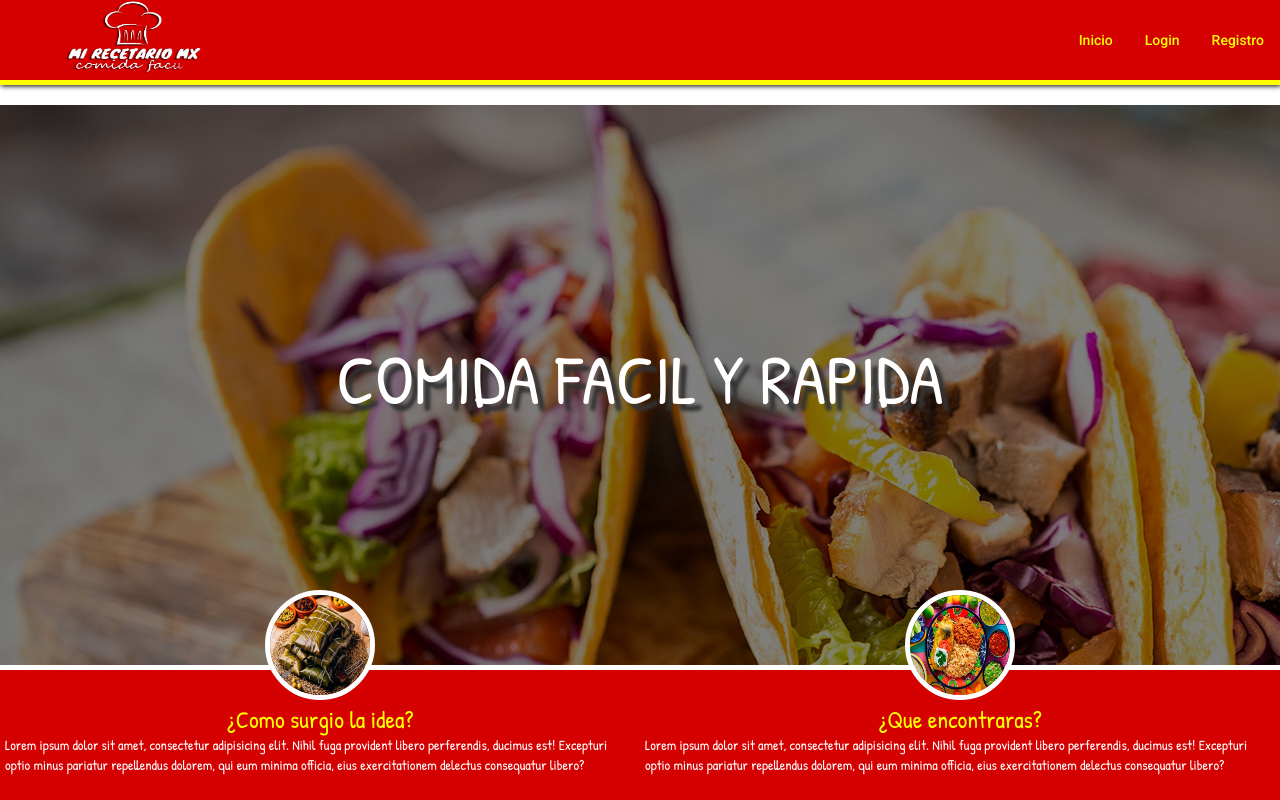
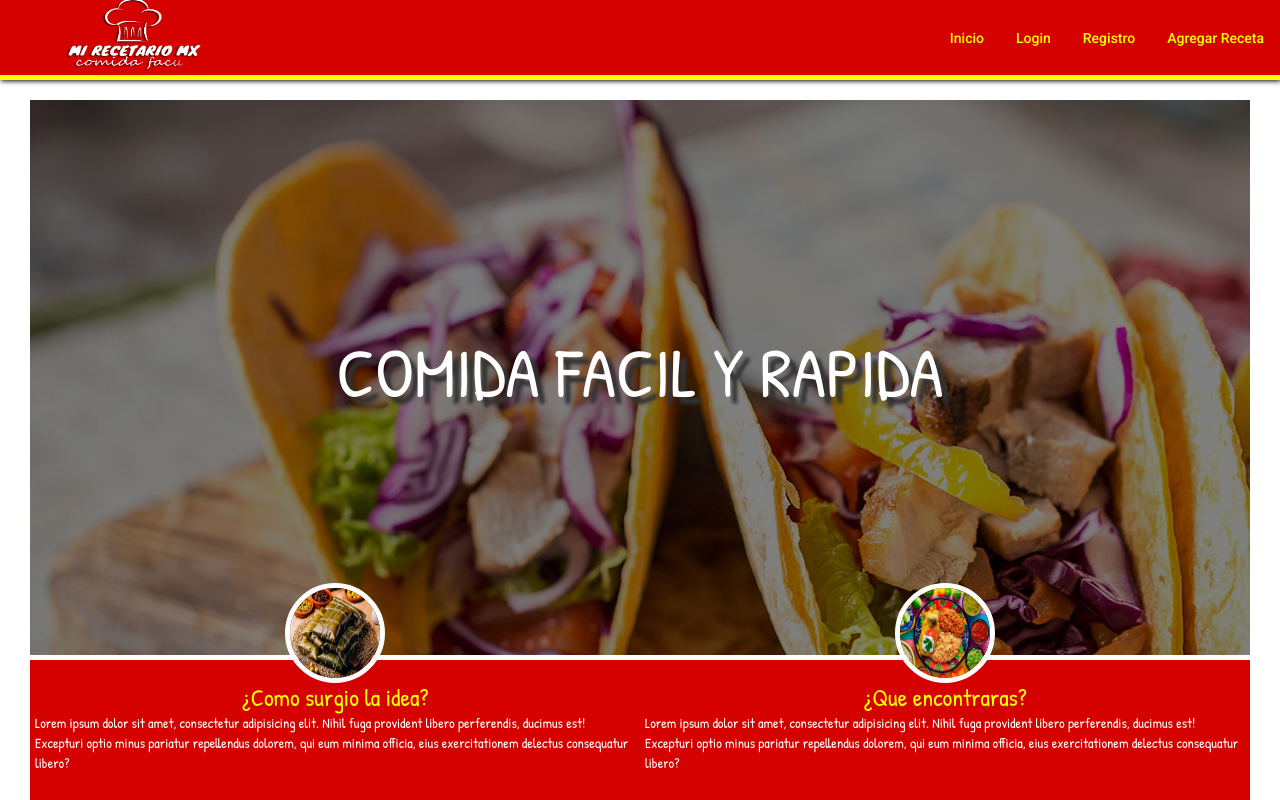
Before and after one commit to josue1919/angular-designicode, an Angular app: page /#/ in a window 1280 px wide. Shown: the top 800 px of the page. Built offline with nearby package versions, Linux system fonts and the light colour scheme.

Commit message:
Vista agregar receta

```diff
--- a/angular.json
+++ b/angular.json
@@ -31,9 +31,14 @@
               "src/assets"
             ],
             "styles": [
+              "node_modules/bootstrap/dist/css/bootstrap.min.css",
               "src/styles.scss"
             ],
-            "scripts": []
+            "scripts": [
+              "node_modules/jquery/dist/jquery.min.js",
+  "node_modules/@popperjs/core/dist/umd/popper.min.js",
+  "node_modules/bootstrap/dist/js/bootstrap.min.js"
+            ]
           },
           "configurations": {
             "production": {
--- a/src/app/layout/navigation/navigation.component.html
+++ b/src/app/layout/navigation/navigation.component.html
@@ -5,6 +5,7 @@
     <button mat-button routerLink="">Inicio</button>
     <button mat-button routerLink="/login">Login</button>
     <button mat-button routerLink="/registro">Registro</button>
+    <button mat-button routerLink="/recetaslist">Agregar Receta</button>
     </section>
 
 </div>
--- /dev/null
+++ b/src/app/modules/recetas/recetas-detail/recetas-detail.component.html
@@ -0,0 +1 @@
+<p>recetas-detail works!</p>
--- /dev/null
+++ b/src/app/modules/recetas/recetas-detail/recetas-detail.component.ts
@@ -0,0 +1,15 @@
+import { Component, OnInit } from '@angular/core';
+
+@Component({
+  selector: 'app-recetas-detail',
+  templateUrl: './recetas-detail.component.html',
+  styleUrls: ['./recetas-detail.component.scss']
+})
+export class RecetasDetailComponent implements OnInit {
+
+  constructor() { }
+
+  ngOnInit(): void {
+  }
+
+}
--- /dev/null
+++ b/src/app/modules/recetas/recetas-list/recetas-list.component.html
@@ -0,0 +1,73 @@
+<div class="container">
+    <div class="text-center">
+        <h2 class="section-heading text-uppercase">¡Agrega tu receta!</h2>
+        <h3 class="section-subheading text-muted">en este apartado puedes compartir tu receta para que pueda llegar muchas personas.</h3>
+    </div>
+
+
+<div class="forms" style="width: 40rem;  margin: auto;">
+
+<form>
+<div class="form-row">
+<div class="col-md-8 mb-3">
+    <label for="validationDefault01">Nombre de la receta </label>
+    <input type="text" class="form-control" id="validationDefault01" placeholder="inserta el nombre de la receta" required="">
+</div>
+
+<div class="col-md-10 mb-3">
+    <label for="validationTextarea">Describe los ingredientes de la receta</label>
+    <textarea class="form-control is-invalid" id="validationTextarea" placeholder="ingredientes" required=""></textarea>
+    <div class="invalid-feedback"> </div>
+</div>
+
+<div class="col-md-10 mb-3">
+    <label for="validationTextarea">Describe la preparacion de la receta</label>
+    <textarea class="form-control is-invalid" id="validationTextarea" placeholder="preparacion" required=""></textarea>
+    <div class="invalid-feedback"> </div>
+</div>
+<div class="col-md-3 mb-3">
+    <label for="validationDefault04">Porciones por persona</label>
+    <select class="custom-select" id="validationDefault04" required="">
+        <option selected="" disabled="" value="">seleccionar</option>
+        <option>una porcion</option>
+        <option>dos porciones</option>
+        <option>tres porciones</option>
+        <option>cuatro porciones</option>
+    </select>
+</div>
+
+<div class="col-md-3 mb-3">
+    <label for="validationDefault04">Tiempo de preparacion</label>
+    <select class="custom-select" id="validationDefault04" required="">
+        <option selected="" disabled="" value="">seleccionar</option>
+        <option>1/2 hora</option>
+        <option>1 horas</option>
+        <option>2 horas</option>
+        <option>3 horas</option>
+    </select>
+</div>
+
+<div class="col-md-3 mb-3">
+    <label for="validationDefault05">Costo total de la preparacion</label>
+    <input type="text" class="form-control" id="validationDefault05" required="" placeholder="$0.00">
+</div>
+</div>
+
+<div class="form-group">
+<div class="form-check">
+    <input class="form-check-input" type="checkbox" value="" id="invalidCheck2" required="">
+    <label class="form-check-label" for="invalidCheck2">
+        acepto que esta receta tendra que ser validada y aceptada para su publicacion.
+    </label>
+</div>
+</div>
+
+<button type="button" class="btn btn-outline-secondary">Confirmar</button>
+
+</form></div>
+
+
+
+
+
+    </div>
--- /dev/null
+++ b/src/app/modules/recetas/recetas-list/recetas-list.component.scss
@@ -0,0 +1,42 @@
+.container, .container-fluid, .container-xl, .container-lg, .container-md, .container-sm {
+    width: 100%;
+    padding-right: 0.75rem;
+    padding-left: 0.75rem;
+    margin-right: auto;
+    margin-left: auto;
+}
+
+*, *::before, *::after {
+    box-sizing: border-box;
+}
+user agent stylesheet
+div {
+    display: block;
+}
+body {
+    margin: 0;
+    font-family: "Roboto Slab", -apple-system, BlinkMacSystemFont, "Segoe UI", Roboto, "Helvetica Neue", Arial, sans-serif, "Apple Color Emoji", "Segoe UI Emoji", "Segoe UI Symbol", "Noto Color Emoji";
+    font-size: 1rem;
+    font-weight: 400;
+    line-height: 1.5;
+    color: #212529;
+    text-align: left;
+    background-color: #fff;
+}
+
+html {
+    font-family: sans-serif;
+    line-height: 1.15;
+    -webkit-text-size-adjust: 100%;
+    -webkit-tap-highlight-color: rgba(0, 0, 0, 0);
+}
+*, *::before, *::after {
+    box-sizing: border-box;
+}
+*, *::before, *::after {
+    box-sizing: border-box;
+}
+::selection {
+    background: #fed136;
+    text-shadow: none;
+}
--- /dev/null
+++ b/src/app/modules/recetas/recetas-list/recetas-list.component.ts
@@ -0,0 +1,15 @@
+import { Component, OnInit } from '@angular/core';
+
+@Component({
+  selector: 'app-recetas-list',
+  templateUrl: './recetas-list.component.html',
+  styleUrls: ['./recetas-list.component.scss']
+})
+export class RecetasListComponent implements OnInit {
+
+  constructor() { }
+
+  ngOnInit(): void {
+  }
+
+}
```
Also changed, not shown: src/app/modules/home/home-routing.module.ts (+14 -1 lines), src/app/modules/recetas/recetas-routing.module.ts (added, +21 -0 lines), src/app/modules/recetas/recetas.module.ts (added, +14 -0 lines), src/app/modules/recetas/recetas-detail/recetas-detail.component.scss (added), 2 other files (tests, documents, lock files or other folders).
